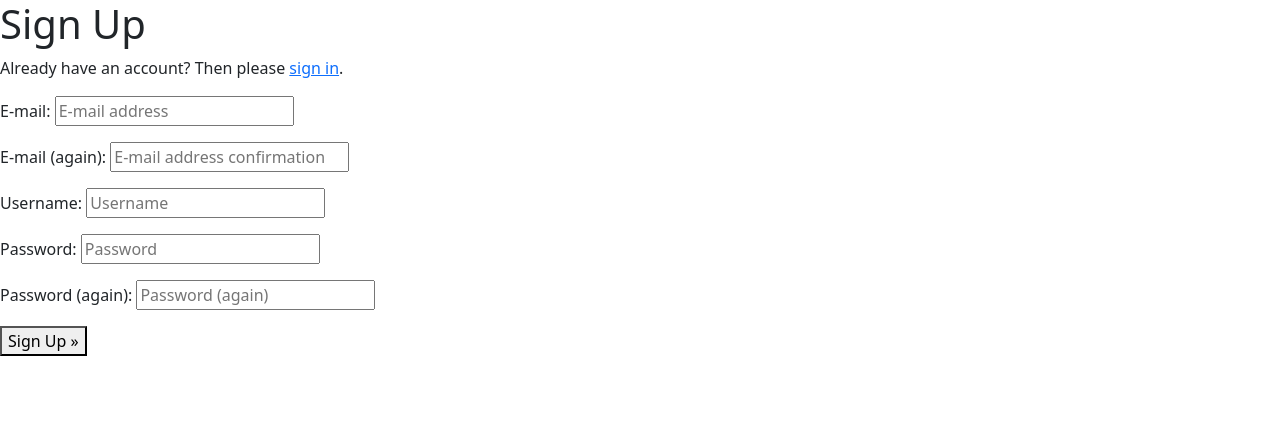
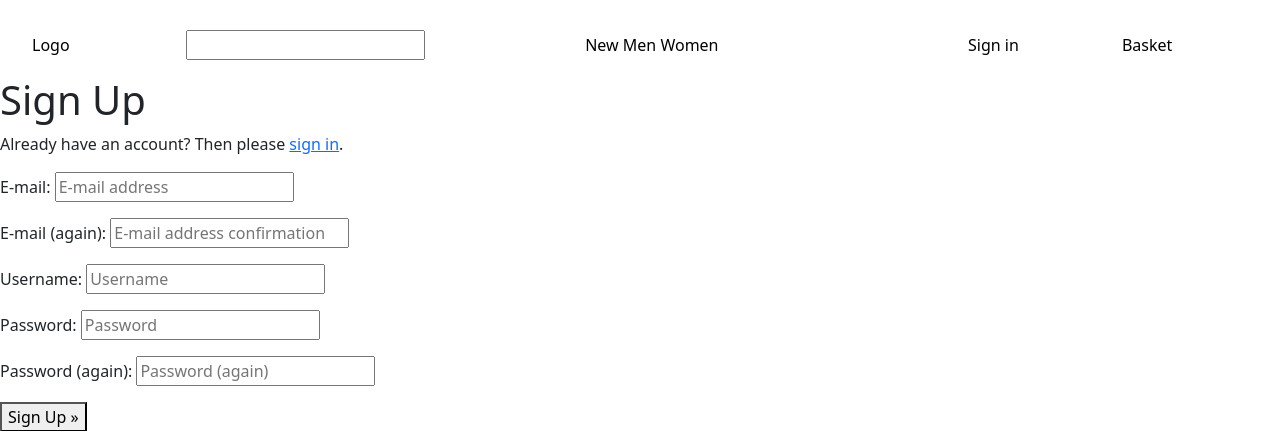
Before and after one commit to ihitrec/Owl_and_Hoot, a Django app: page /accounts/signup/ in a window 1280 px wide. Shown: the top 431 px of the page. Run offline with Django 3.2, Linux system fonts and the light colour scheme.

Commit message:
feat(nav): add nav template and basic css

```diff
--- a/static/css/style.css
+++ b/static/css/style.css
@@ -0,0 +1,27 @@
+/* START ---------------------------------------------------------------- Navigation */
+
+nav {
+    margin-top: 30px;
+}
+
+.nav-items>li {
+    width: 12%;
+}
+
+.main-links {
+    width: 50%;
+    display: inline-block;
+    text-align: center;
+}
+
+.nav-items li {
+    list-style-type: none;
+    display: inline-block;
+}
+
+.nav-items a {
+    text-decoration: none;
+    color: black;
+}
+
+/* Navigation ------------------------------------------------------------------- END */
--- a/templates/base.html
+++ b/templates/base.html
@@ -26,7 +26,35 @@
 </head>
 
 <body>
-
+    <header>
+        <nav>
+            <ul class="nav-items">
+                <li class="logo">
+                    <a href="#">Logo</a>
+                </li>
+                <li>
+                    <input type="search" aria-label="find products" name="search" id="search">
+                </li>
+                <div class="main-links">
+                    <li>
+                        <a href="#">New</a>
+                    </li>
+                    <li>
+                        <a href="#">Men</a>
+                    </li>
+                    <li>
+                        <a href="#">Women</a>
+                    </li>
+                </div>
+                <li>
+                    <a href="#">Sign in</a>
+                </li>
+                <li>
+                    <a href="#">Basket</a>
+                </li>
+            </ul>
+        </nav>
+    </header>
     {% if messages %}
     <div class="message-container"></div>
     {% endif %}
```
